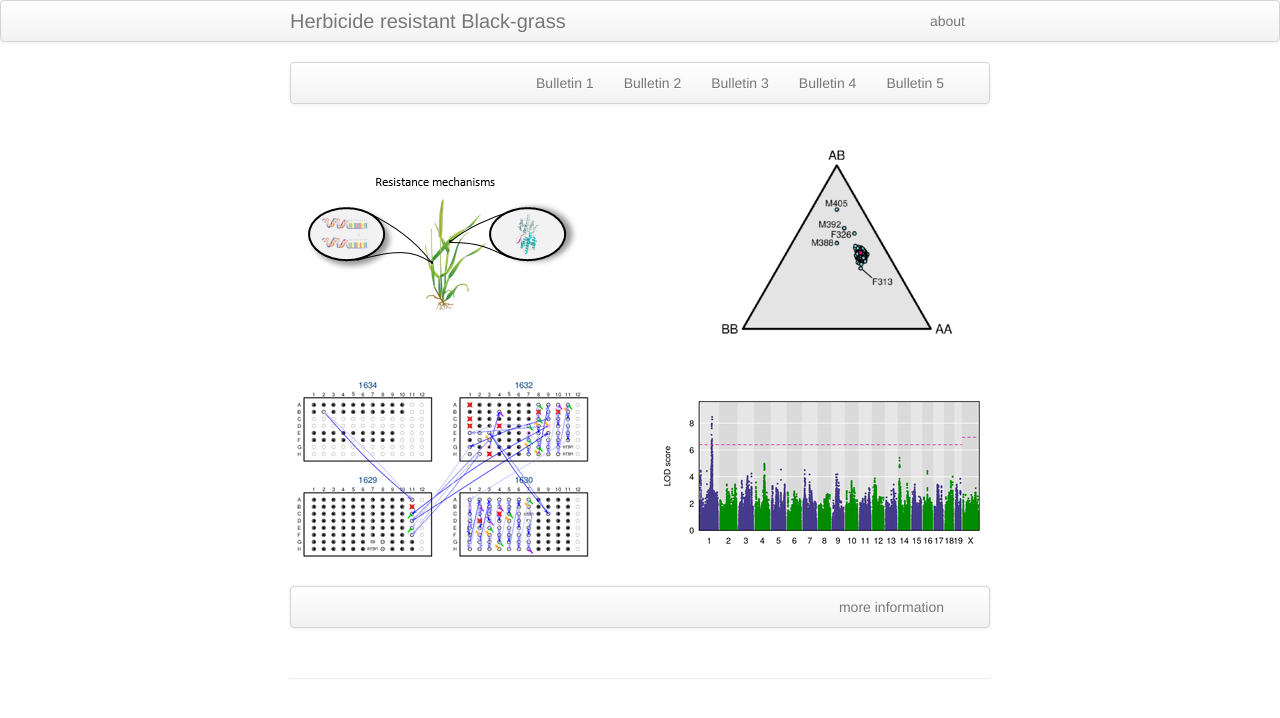
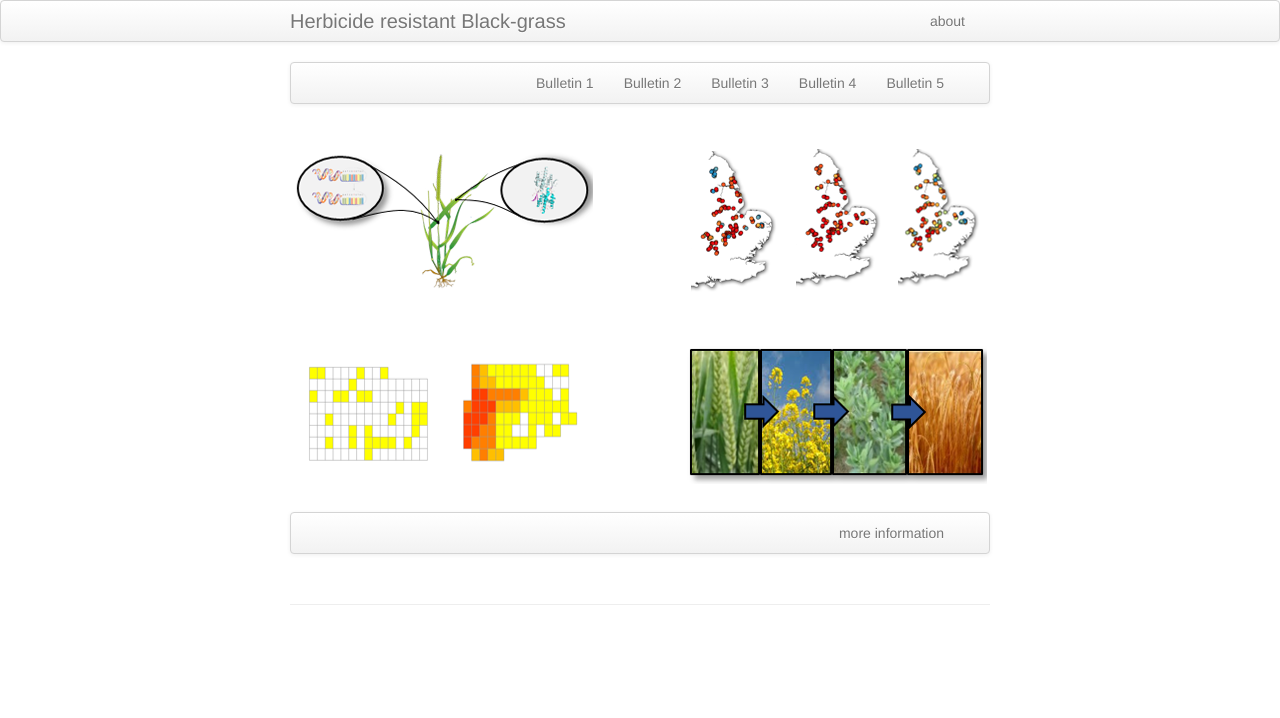
Before and after one commit to DavidComont/davidcomont.github.io, a Jekyll site: the page built from index.md, in a window 1280 px wide. Shown: the top 718 px of the page. Built offline with Jekyll 4.4.1, drawn with Linux system fonts in a browser that asks for light colours.

Commit message:
Four pictures

```diff
--- a/index.md
+++ b/index.md
@@ -26,7 +26,7 @@ keywords: Broman, QTL, R/qtl, quantitative trait loci, statistics, statistical g
   </td>
   <td class="right">
     <a href="pages/publpics/mppdiag_fig4.html">
-        <img src="assets/publpics/mppdiag_fig4.png" alt="Broman et
+        <img src="assets/publpics/Picture2.png" alt="Broman et
         al. (2019) Fig 4" title="Broman et al. (2019) Fig 4"/>
     </a>
   </td>
@@ -34,12 +34,12 @@ keywords: Broman, QTL, R/qtl, quantitative trait loci, statistics, statistical g
 <tr>
   <td class="left">
     <a href="pages/publpics/samplemixups_fig7.html">
-        <img src="assets/publpics/samplemixups_fig7.png" alt="Broman et al. (2015) Fig 7" title="Broman et al. (2015) Fig 7"/>
+        <img src="assets/publpics/Picture3.png" alt="Broman et al. (2015) Fig 7" title="Broman et al. (2015) Fig 7"/>
     </a>
   </td>
   <td class="right">
     <a href="pages/publpics/rqtl2_fig1.html">
-        <img src="assets/publpics/rqtl2_fig1c.png" alt="Broman et al. (2019) Fig 1c" title="Broman et al. (2019) Fig 1c"/>
+        <img src="assets/publpics/Picture4.png" alt="Broman et al. (2019) Fig 1c" title="Broman et al. (2019) Fig 1c"/>
     </a>
   </td>
 </tr>
```
Also changed, not shown: assets/publpics/Picture1.png, assets/publpics/Picture2.png (added), assets/publpics/Picture3.png (added), assets/publpics/Picture4.png (added).
